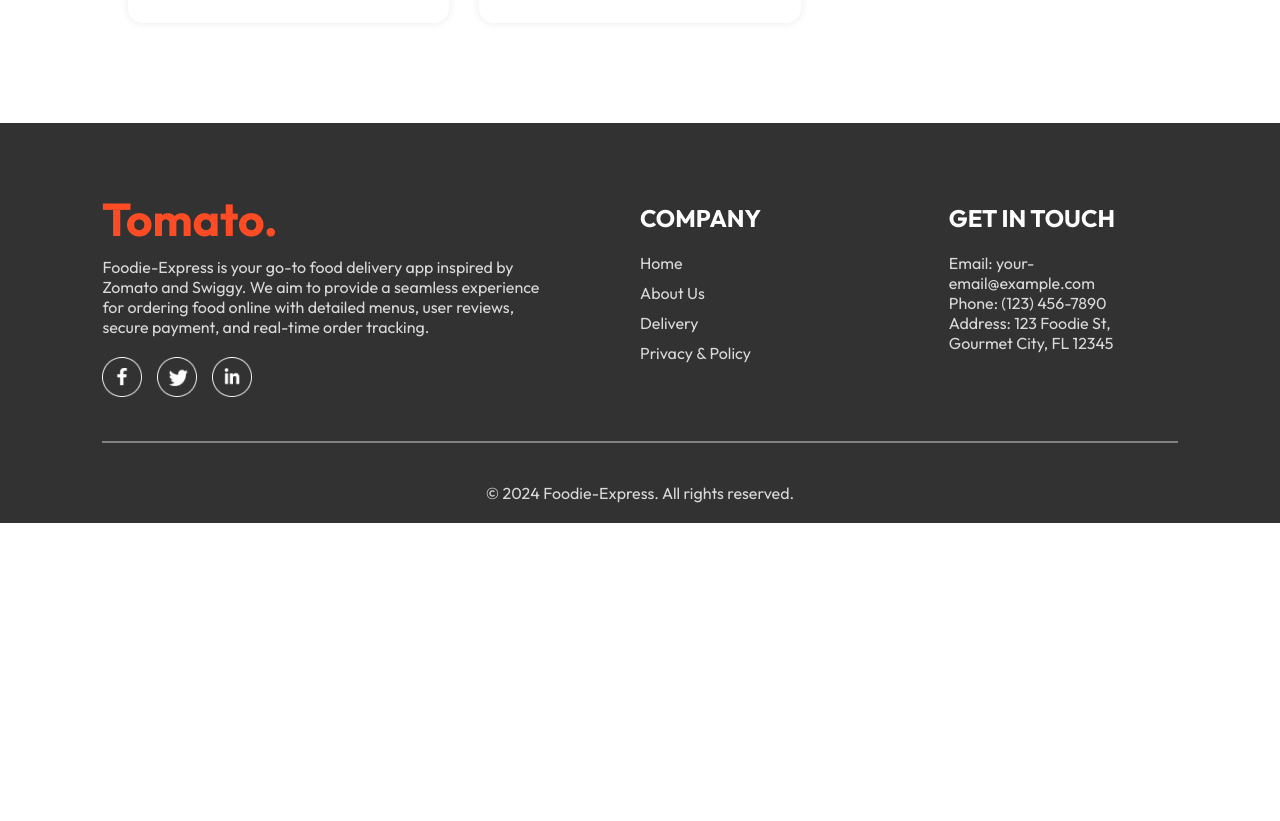
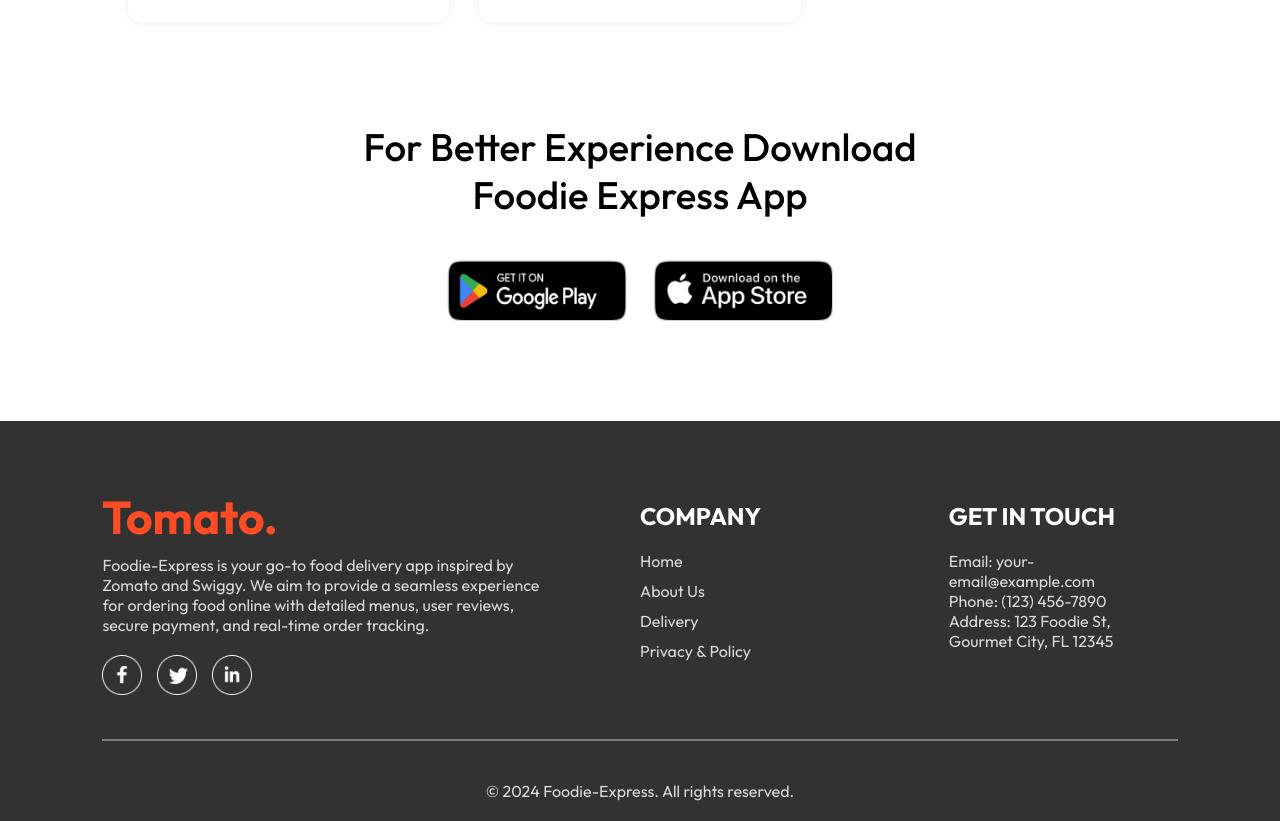
Before and after one commit to dashrathshinde07/Foodie-Express, a React (Vite) app: page / in a window 1280 px wide. Shown: the part 5980-6801 px from the top of the page. Before the commit the page ends 6503 px from the top, so only its background shows below. Built offline with nearby package versions, Linux system fonts and the light colour scheme.

Commit message:
feat: Add AppDownload component with download options for Play Store and App Store

```diff
--- /dev/null
+++ b/src/components/AppDownload/AppDownload.css
@@ -0,0 +1,25 @@
+.app-download{
+  margin: auto auto;
+  margin-top: 100px;
+  font-size: max(3vw, 20px);
+  text-align: center;
+  font-weight: 500;
+}
+
+.app-download-platforms{
+  display: flex;
+  justify-content: center;
+  gap: max(2vw,10px);
+  margin-top: 40px;
+}
+
+.app-download-platforms img{
+  width: max(30vw,120px);
+  max-width: 180px;
+  transition: 0.5s;
+  cursor: pointer;
+}
+
+.app-download-platforms img:hover{
+  transform: scale(1.05);
+}
--- /dev/null
+++ b/src/components/AppDownload/AppDownload.jsx
@@ -0,0 +1,22 @@
+import React from "react";
+import "./AppDownload.css";
+import { assets } from "../../assets/assets";
+
+const AppDownload = () => {
+  return (
+    <>
+      <div className="app-download" id="app-download">
+        <p>
+          For Better Experience Download <br />
+          Foodie Express App
+        </p>
+        <div className="app-download-platforms">
+          <img src={assets.play_store} alt="" />
+          <img src={assets.app_store} alt="" />
+        </div>
+      </div>
+    </>
+  );
+};
+
+export default AppDownload;
--- a/src/pages/Home/Home.jsx
+++ b/src/pages/Home/Home.jsx
@@ -3,6 +3,7 @@
 import Header from "../../components/Header/Header";
 import ExploreMenu from "../../components/ExploreMenu/ExploreMenu";
 import FoodDisplay from "../../components/FoodDisplay/FoodDisplay";
+import AppDownload from "../../components/AppDownload/AppDownload";
 
 const Home = () => {
   const [category, setCategory] = useState("All");
@@ -11,7 +12,8 @@
     <>
       <Header />
       <ExploreMenu category={category} setCategory={setCategory} />
-      <FoodDisplay category={category}/>
+      <FoodDisplay category={category} />
+      <AppDownload />
     </>
   );
 };
```
